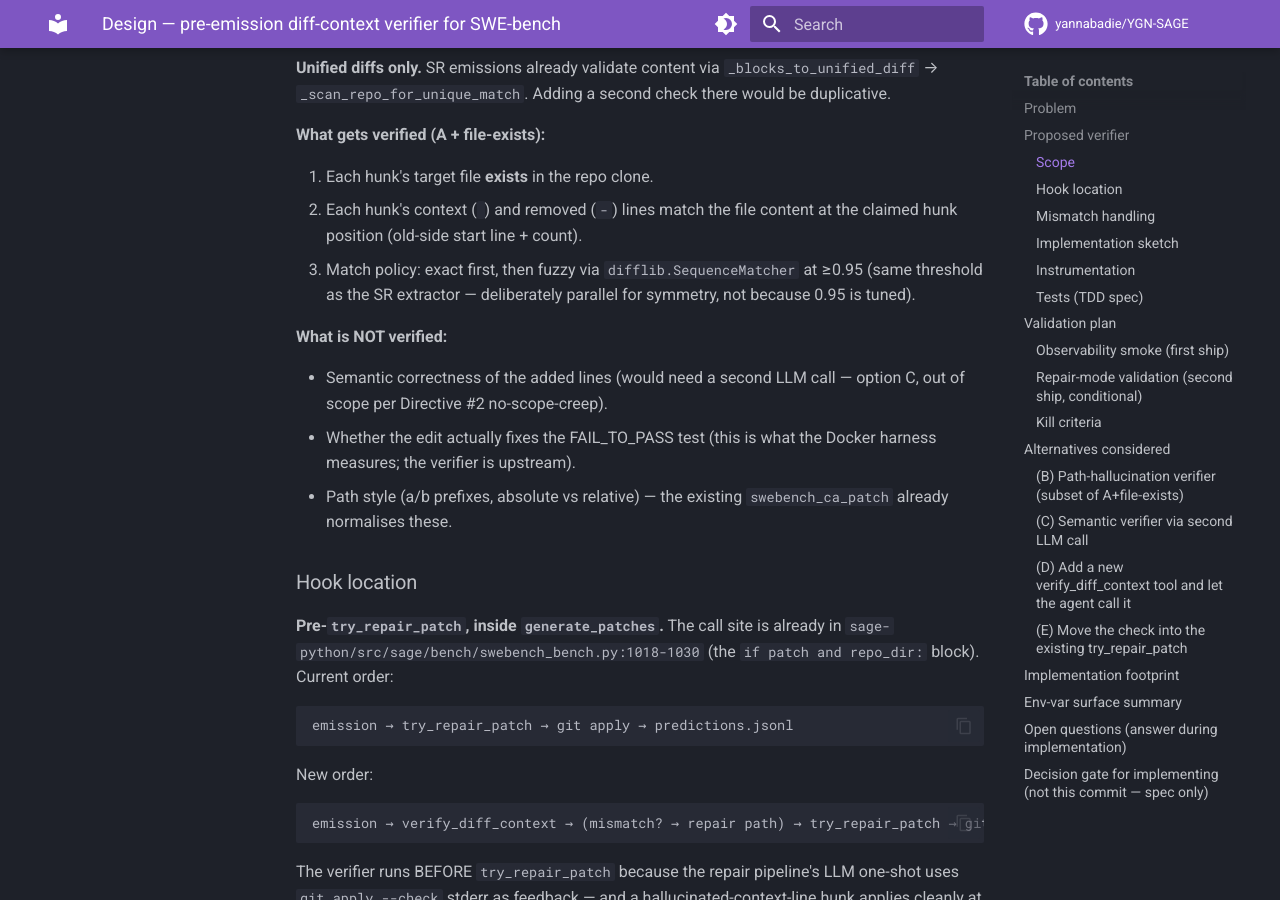
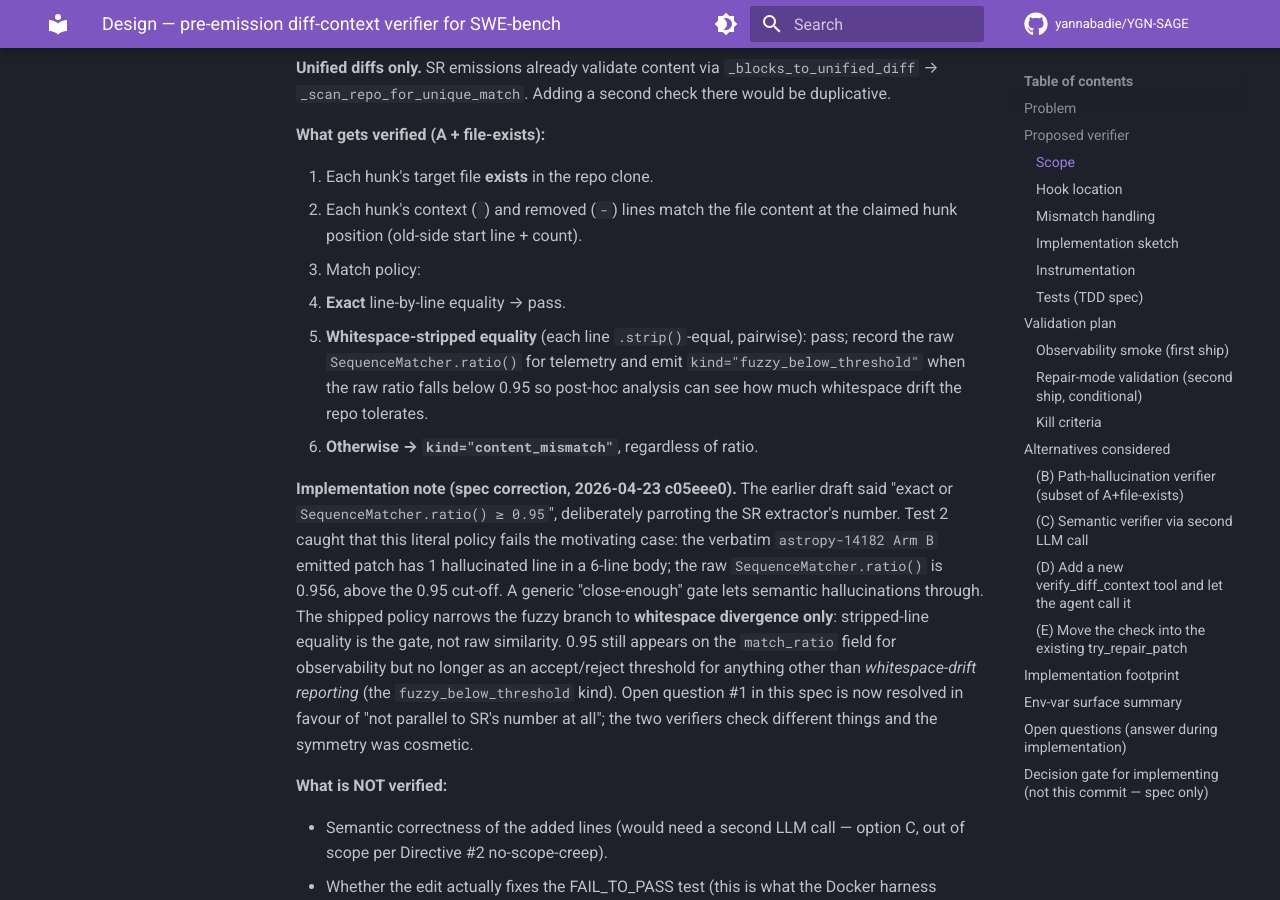
Before and after one commit to yannabadie/YGN-SAGE, an MkDocs documentation site: the page built from docs/superpowers/specs/2026-04-23-diff-context-verifier-design.md, in a window 1280 px wide and 900 px high, scrolled down 1404 px. Built offline with MkDocs 1.6.1 and Material for MkDocs 9.7.7, drawn with Linux system fonts in a browser that asks for light colours; comment, search, counter and statistics services are not loaded.

Commit message:
docs(spec): correct diff-context verifier match policy post c05eee0
The spec's original "exact or SequenceMatcher ratio >= 0.95" match
policy was wrong for the motivating case: astropy-14182's verbatim
hallucinated patch scores 0.956 (above the cut-off), so a naive
fuzzy-threshold gate would let the exact bug this feature was designed
to catch slip through.

The shipped verifier narrows the fuzzy branch to WHITESPACE-ONLY
divergence: stripped-line equality is the gate, the ratio is observability
only. Resolution of spec open question #1: the verifier's 0.95 and the
SR extractor's 0.95 turn out NOT to be parallel — the two verifiers
check different things, and the symmetry was cosmetic.

```diff
--- a/docs/superpowers/specs/2026-04-23-diff-context-verifier-design.md
+++ b/docs/superpowers/specs/2026-04-23-diff-context-verifier-design.md
@@ -48,9 +48,30 @@ second check there would be duplicative.
 1. Each hunk's target file **exists** in the repo clone.
 2. Each hunk's context (` `) and removed (`-`) lines match the file
    content at the claimed hunk position (old-side start line + count).
-3. Match policy: exact first, then fuzzy via `difflib.SequenceMatcher`
-   at ≥0.95 (same threshold as the SR extractor — deliberately parallel
-   for symmetry, not because 0.95 is tuned).
+3. Match policy:
+   * **Exact** line-by-line equality → pass.
+   * **Whitespace-stripped equality** (each line `.strip()`-equal,
+     pairwise): pass; record the raw `SequenceMatcher.ratio()` for
+     telemetry and emit `kind="fuzzy_below_threshold"` when the raw
+     ratio falls below 0.95 so post-hoc analysis can see how much
+     whitespace drift the repo tolerates.
+   * **Otherwise → `kind="content_mismatch"`**, regardless of ratio.
+
+   **Implementation note (spec correction, 2026-04-23 c05eee0).** The
+   earlier draft said "exact or `SequenceMatcher.ratio() ≥ 0.95`",
+   deliberately parroting the SR extractor's number. Test 2 caught
+   that this literal policy fails the motivating case: the verbatim
+   `astropy-14182 Arm B` emitted patch has 1 hallucinated line in a
+   6-line body; the raw `SequenceMatcher.ratio()` is 0.956, above the
+   0.95 cut-off. A generic "close-enough" gate lets semantic
+   hallucinations through. The shipped policy narrows the fuzzy branch
+   to **whitespace divergence only**: stripped-line equality is the
+   gate, not raw similarity. 0.95 still appears on the `match_ratio`
+   field for observability but no longer as an accept/reject threshold
+   for anything other than *whitespace-drift reporting* (the
+   `fuzzy_below_threshold` kind). Open question #1 in this spec is now
+   resolved in favour of "not parallel to SR's number at all"; the
+   two verifiers check different things and the symmetry was cosmetic.
 
 **What is NOT verified:**
 
```
